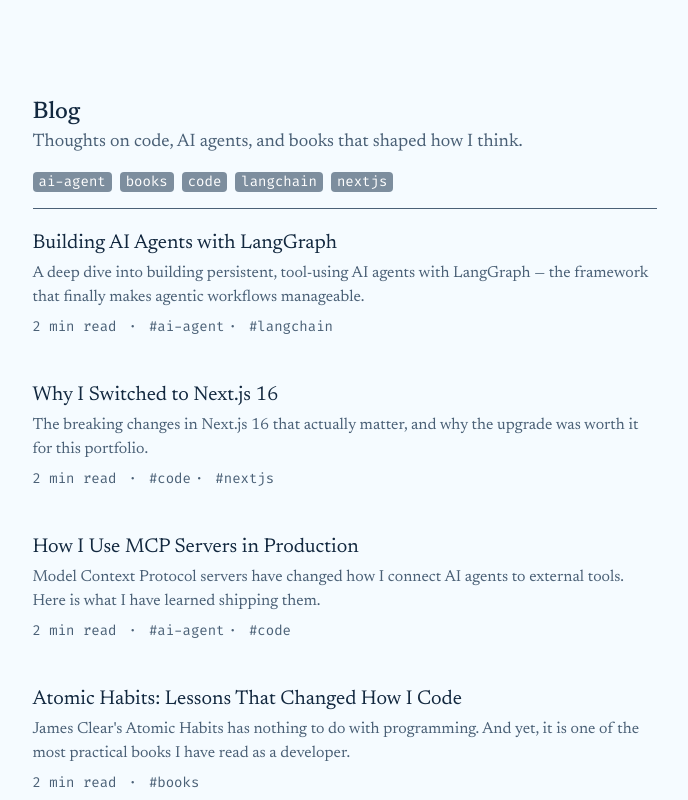
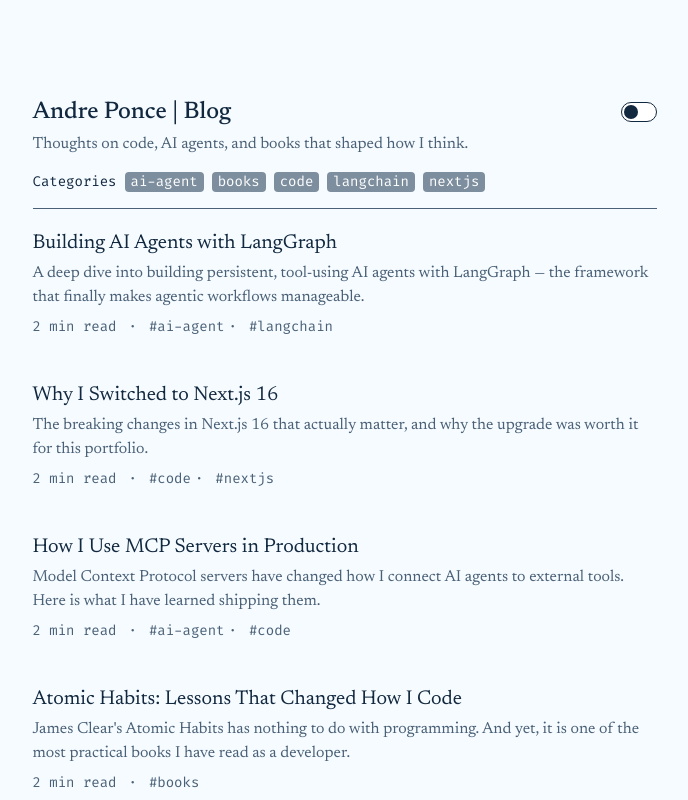
Before and after one commit to andrepg-dev/andrepg-portfolio, a Next.js app: page /blog in a window 1280 px wide. Shown: the top 800 px of the page, without its empty margins (288-976 px from the left). Built offline with nearby package versions, Linux system fonts and the light colour scheme.

Commit message:
Update blog main page header and layout

```diff
--- a/src/app/blog/page.tsx
+++ b/src/app/blog/page.tsx
@@ -1,5 +1,6 @@
 import { getAllPosts, getAllTags, getReadingTime } from '@/lib/posts'
 import Link from 'next/link'
+import { ThemeToggle } from '../theme-toggle'
 
 export default function BlogPage() {
   const posts = getAllPosts()
@@ -7,15 +8,18 @@
 
   return (
     <main className='mx-auto w-full max-w-2xl px-6 py-24'>
-      <div className='gap-4 flex flex-col'>
-        <div>
-          <h1 className='text-2xl font-medium'>Blog</h1>
-          <p className='text-muted text-lg'>
-            Thoughts on code, AI agents, and books that shaped how I think.
-          </p>
-        </div>
+      <div className='flex items-center justify-between'>
+        <h1 className='text-2xl font-medium'>Andre Ponce | Blog</h1>
+        <ThemeToggle />
+      </div>
 
+      <p className='text-muted text-base mt-1'>
+        Thoughts on code, AI agents, and books that shaped how I think.
+      </p>
+
+      <div className='gap-4 flex flex-col mt-4'>
         <nav className='flex flex-wrap gap-2 text-sm font-mono'>
+          Categories
           {tags.map((tag) => (
             <Link
               key={tag}
```
